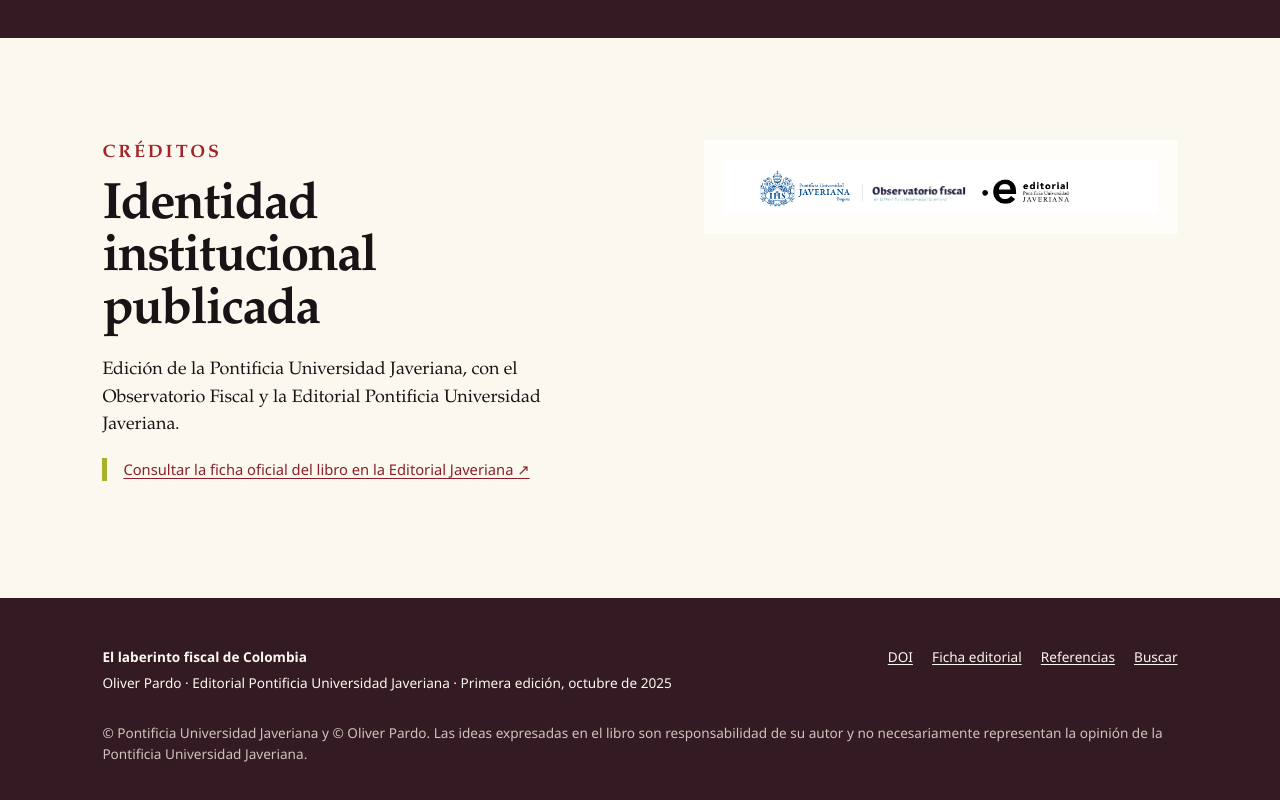
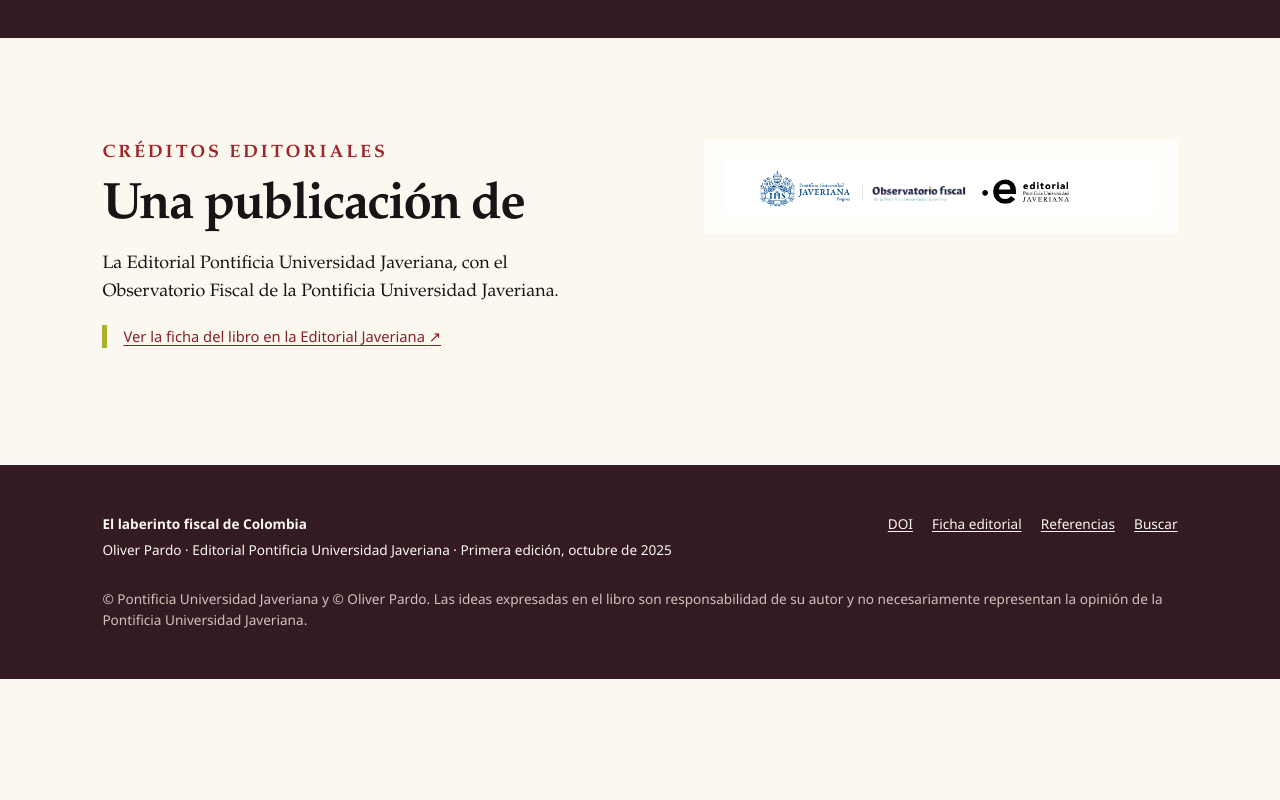
Before and after one commit to oliverpardo1979/20250626_LaberintoFiscalObs, an Astro site in the folder site/: page / in a window 1280 px wide. Shown: the part 3379-4179 px from the top of the page. After the commit the page ends 4058 px from the top, so only its background shows below. Built offline with nearby package versions, Linux system fonts and the light colour scheme; Astro itself is replaced by a stand-in of ours.

Commit message:
Actualizar créditos institucionales de la página inicial (#3)
Actualiza el bloque de créditos editoriales de la página inicial y conserva intactos los logos institucionales.

```diff
--- a/site/src/pages/index.astro
+++ b/site/src/pages/index.astro
@@ -65,10 +65,10 @@ import { withBase } from "../lib/paths";
 
     <section class="home-section institutional" aria-labelledby="creditos-institucionales">
       <div>
-        <p class="eyebrow">Créditos</p>
-        <h2 id="creditos-institucionales">Identidad institucional publicada</h2>
-        <p>Edición de la Pontificia Universidad Javeriana, con el Observatorio Fiscal y la Editorial Pontificia Universidad Javeriana.</p>
-        <p class="official-link"><a href={book.officialPage}>Consultar la ficha oficial del libro en la Editorial Javeriana <span aria-hidden="true">↗</span></a></p>
+        <p class="eyebrow">Créditos editoriales</p>
+        <h2 id="creditos-institucionales">Una publicación de</h2>
+        <p>La Editorial Pontificia Universidad Javeriana, con el Observatorio Fiscal de la Pontificia Universidad Javeriana.</p>
+        <p class="official-link"><a href={book.officialPage}>Ver la ficha del libro en la Editorial Javeriana <span aria-hidden="true">↗</span></a></p>
       </div>
       <img src={withBase("/assets/brand/published-institutional-lockup.png")} alt="Pontificia Universidad Javeriana, Observatorio Fiscal y Editorial Pontificia Universidad Javeriana" loading="lazy" />
     </section>
```
